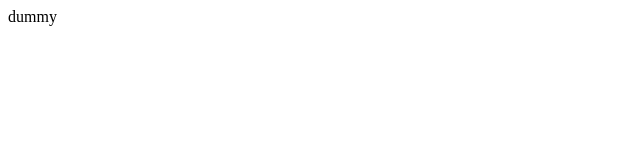
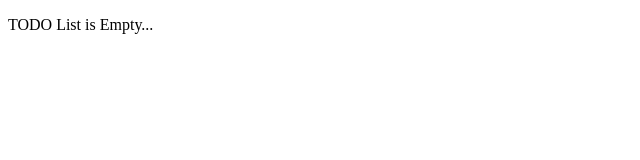
Before and after one commit to Hiromi-I/practice-react-recoil, a React (Create React App) app: page / in a window 1280 px wide. Shown: the top 160 px of the page, without its empty margins (0-640 px from the left). Built offline with nearby package versions, Linux system fonts and the light colour scheme.

Commit message:
初期Todo表示までを実装

```diff
--- a/src/App.tsx
+++ b/src/App.tsx
@@ -1,6 +1,12 @@
+import { RecoilRoot } from "recoil";
+import TodoList from "./components/TodoList";
+
+
 const App = () => {
   return (
-    <div>dummy</div>
+    <RecoilRoot>
+      <TodoList />
+    </RecoilRoot>
   );
 };
 
--- /dev/null
+++ b/src/components/TodoList.tsx
@@ -0,0 +1,23 @@
+import { useRecoilValue } from "recoil";
+import { todoListState } from "../datas/todo";
+
+const TodoList = () => {
+  const todoList = useRecoilValue(todoListState);
+  if (todoList.length > 0) {
+    return (
+      <ul>
+        {todoList.map(todo => (
+          <li key={todo.id}>{todo.title}</li>
+        ))}
+      </ul>
+    )
+  } else {
+    return (
+      <div>
+        <p>TODO List is Empty...</p>
+      </div>
+    )
+  }
+};
+
+export default TodoList;
--- /dev/null
+++ b/src/datas/todo.ts
@@ -0,0 +1,8 @@
+import { atom } from "recoil";
+
+import { TodoType } from "../types/todo";
+
+export const todoListState = atom<Array<TodoType>>({
+  key: "TodoListState",
+  default: [],
+});
```
